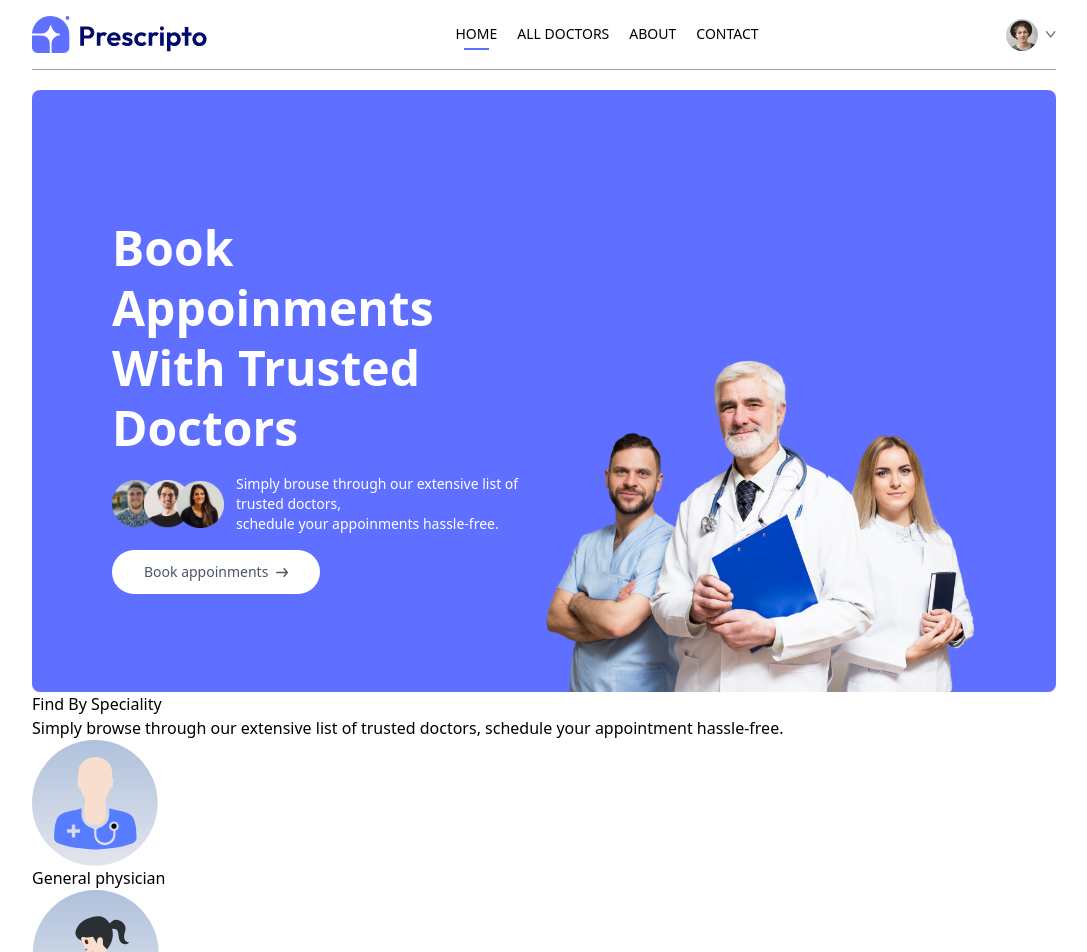
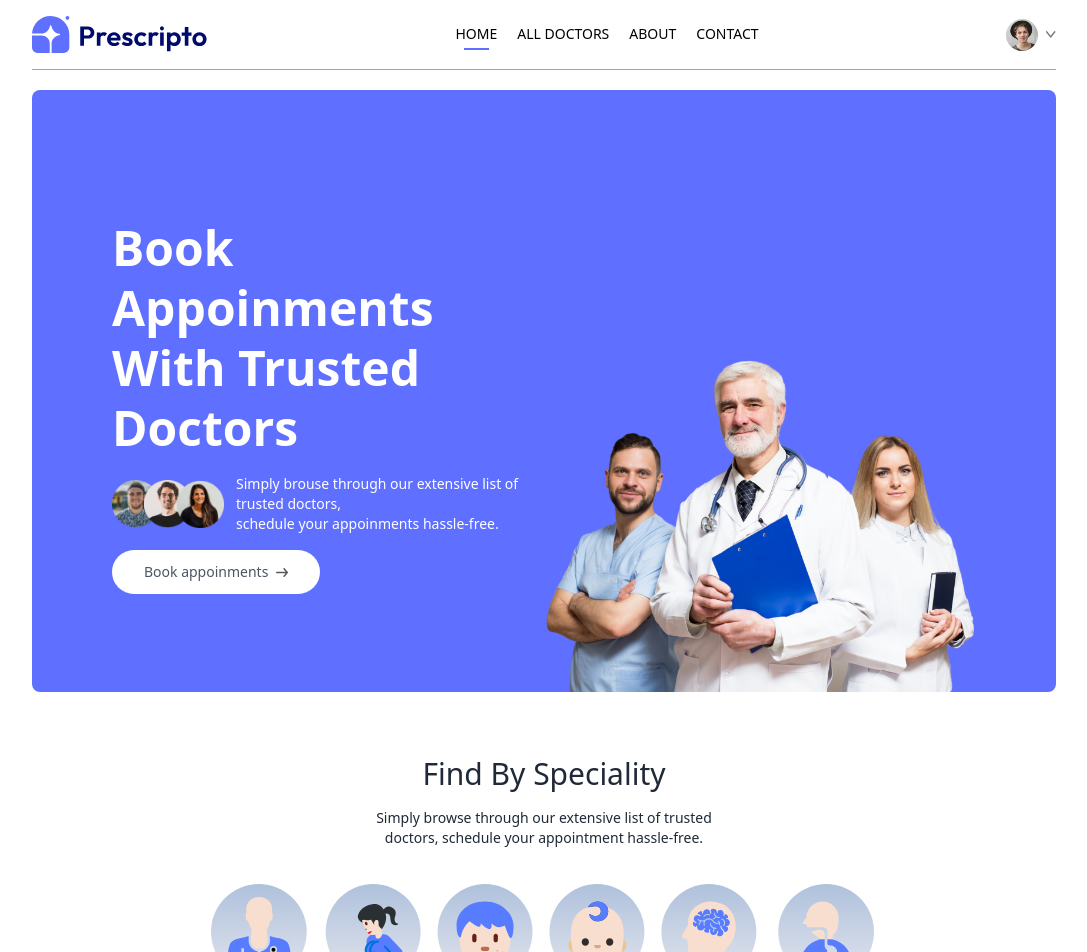
Before and after one commit to NavinduBinuwara/FinalProject-CL-BSCSD-28-03-Navindu-Binuwara, a React (Vite) app in the folder frontend/: page / in a window 1280 px wide. Shown: the top 952 px of the page, without its empty margins (96-1183 px from the left). Built offline with nearby package versions, Linux system fonts and the light colour scheme.

Commit message:
SpecialityMenu Section Style

```diff
--- a/frontend/src/components/SpecialityMenu.jsx
+++ b/frontend/src/components/SpecialityMenu.jsx
@@ -3,13 +3,13 @@
 import { Link } from 'react-router-dom'
 const SpecialityMenu = () => {
   return (
-    <div id='#speciality'>
-        <h1>Find By Speciality</h1>
-        <p>Simply browse through our extensive list of trusted doctors, schedule your appointment hassle-free.</p>
-        <div>
+    <div className='flex flex-col items-center gap-4 py-16 text-gray-800' id='#speciality'>
+        <h1 className='text-3xl font-medium'>Find By Speciality</h1>
+        <p className='sm:w-1/3 text-center text-sm'>Simply browse through our extensive list of trusted doctors, schedule your appointment hassle-free.</p>
+        <div className='flex sm:justify-center gap-4 pt-5 w-full overflow-scroll'>
             {specialityData.map((item,index)=>(
-                <Link key={index} to={`/doctors/${item.speciality}`}>
-                    <img src={item.image} alt="" />
+                <Link onClick={()=>scrollTo(0,0)} className='flex flex-col items-center text-xs cursor-pointer flex-shrink-0 hover:translate-y-[-10px] transition-all duration-500' key={index} to={`/doctors/${item.speciality}`}>
+                    <img className='w-16 sm:w-24 mb-2' src={item.image} alt="" />
                     <p>{item.speciality}</p>
                 </Link>
             ))}
--- a/frontend/src/index.css
+++ b/frontend/src/index.css
@@ -5,3 +5,7 @@
 .active hr{
   @apply block
 }
+
+::-webkit-scrollbar{
+  @apply hidden
+}
```
